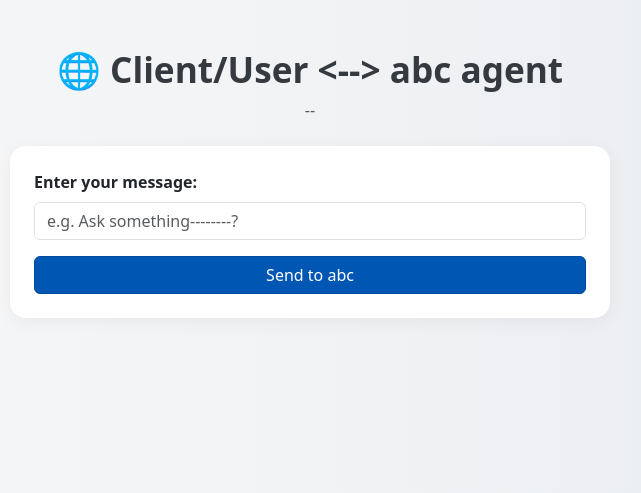
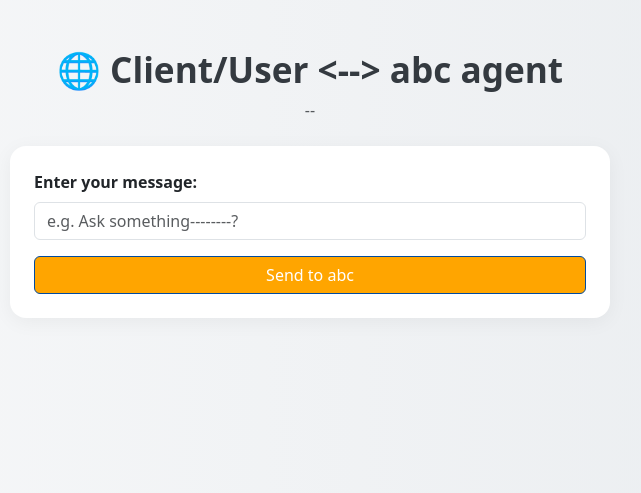
Before and after one commit to sravankumar-mode/a2a-test-abc, a Flask app: page / in a window 1280 px wide. Shown: the top 493 px of the page, without its empty margins (330-971 px from the left). Run offline with Flask 3, Linux system fonts and the light colour scheme.

Commit message:
Update index.html

```diff
--- a/templates/index.html
+++ b/templates/index.html
@@ -23,7 +23,7 @@
         }
 
         .btn-primary {
-            background-color: #0056b3;
+            background-color: #ffa500;
             border-color: #004ba0;
         }
 
```
